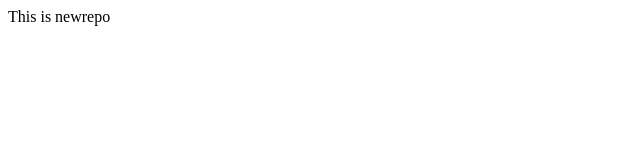
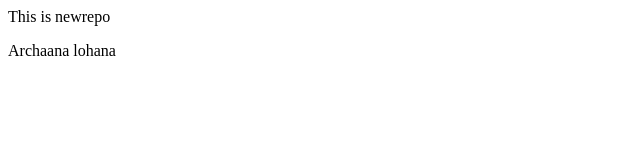
Before and after one commit to Archana-Lohana/newrepo, a plain HTML site: page index.html in a window 1280 px wide. Shown: the full height of the page, 0-640 px from the left. Drawn offline with Linux system fonts and the light colour scheme.

Commit message:
Add new things

```diff
--- a/index.html
+++ b/index.html
@@ -1 +1,2 @@
 <p>This is newrepo</p>
+<p>Archaana lohana</p>
```
Also changed, not shown: 1 other file.
